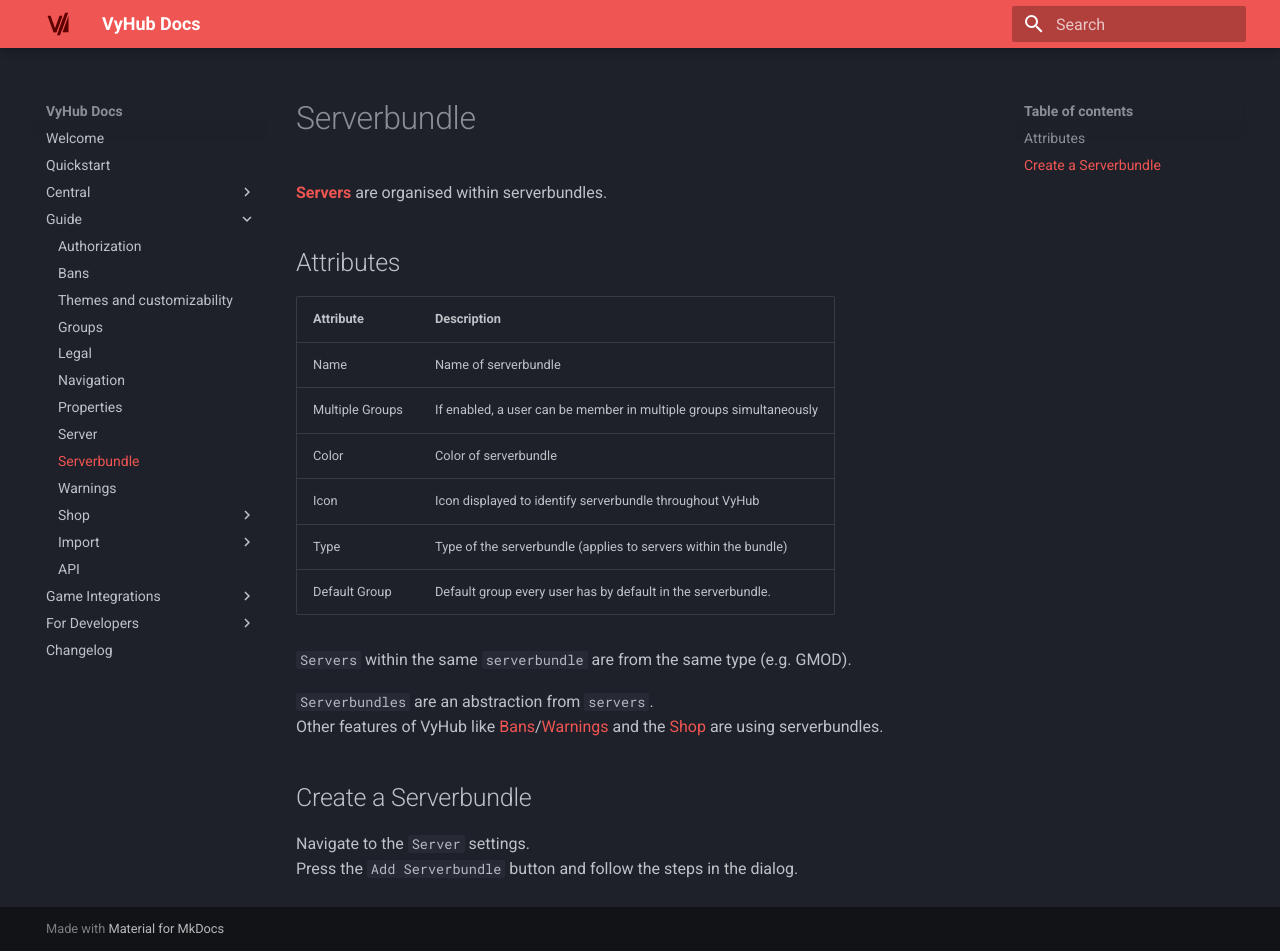
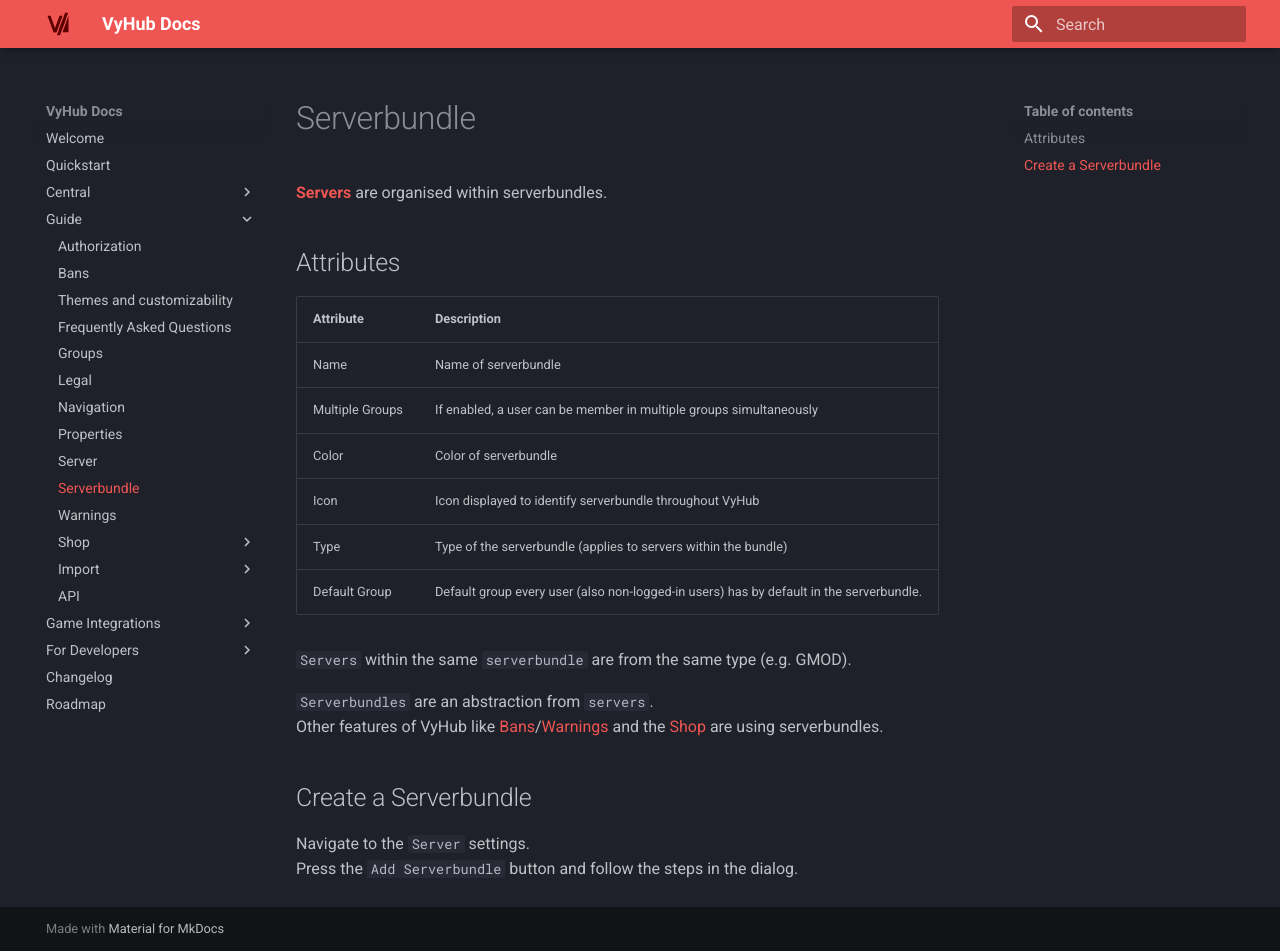
Before and after one commit to nyx-project/vyhub-documentation, an MkDocs documentation site: the page built from docs/guide/serverbundle.md, in a window 1280 px wide and 951 px high. Built offline with MkDocs 1.6.1 and Material for MkDocs 9.7.7, drawn with Linux system fonts in a browser that asks for light colours; the version menu is left out.

Commit message:
Add docs for faq and default properties

```diff
--- a/docs/guide/serverbundle.md
+++ b/docs/guide/serverbundle.md
@@ -4,14 +4,14 @@
 
 ## Attributes
 
-| Attribute       | Description                                                        |
-|-----------------|--------------------------------------------------------------------|
-| Name            | Name of serverbundle                                               |
-| Multiple Groups | If enabled, a user can be member in multiple groups simultaneously |
-| Color           | Color of serverbundle                                              |
-| Icon            | Icon displayed to identify serverbundle throughout VyHub           |
-| Type            | Type of the serverbundle (applies to servers within the bundle)    |
-| Default Group   | Default group every user has by default in the serverbundle.       |
+| Attribute       | Description                                                                             |
+|-----------------|-----------------------------------------------------------------------------------------|
+| Name            | Name of serverbundle                                                                    |
+| Multiple Groups | If enabled, a user can be member in multiple groups simultaneously                      |
+| Color           | Color of serverbundle                                                                   |
+| Icon            | Icon displayed to identify serverbundle throughout VyHub                                |
+| Type            | Type of the serverbundle (applies to servers within the bundle)                         |
+| Default Group   | Default group every user (also non-logged-in users) has by default in the serverbundle. |
 
 `Servers` within the same `serverbundle` are from the same type (e.g. GMOD).
 
--- a/mkdocs.yml
+++ b/mkdocs.yml
@@ -11,6 +11,7 @@
     - guide/authorization.md
     - guide/ban.md
     - guide/customizability.md
+    - guide/faq.md
     - guide/group.md
     - guide/legal.md
     - guide/navigation.md
@@ -34,6 +35,7 @@
   - For Developers:
     - dev/game_clients.md
   - Changelog: changelog.md
+  - Roadmap: roadmap.md
 theme:
   name: material
   palette:
```
Also changed, not shown: docs/guide/faq.md (added, +14 -0 lines), docs/guide/group.md (+8 -8 lines), docs/guide/property.md (+8 -0 lines).
